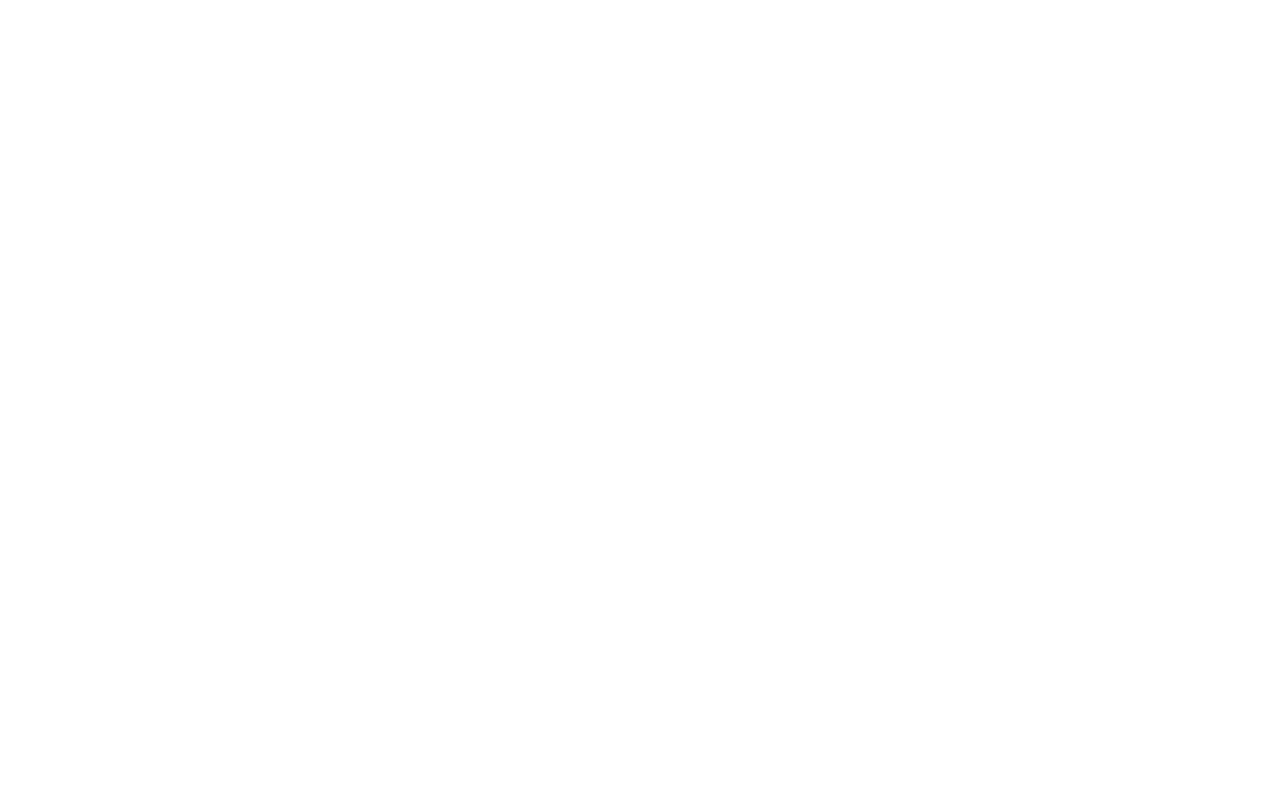
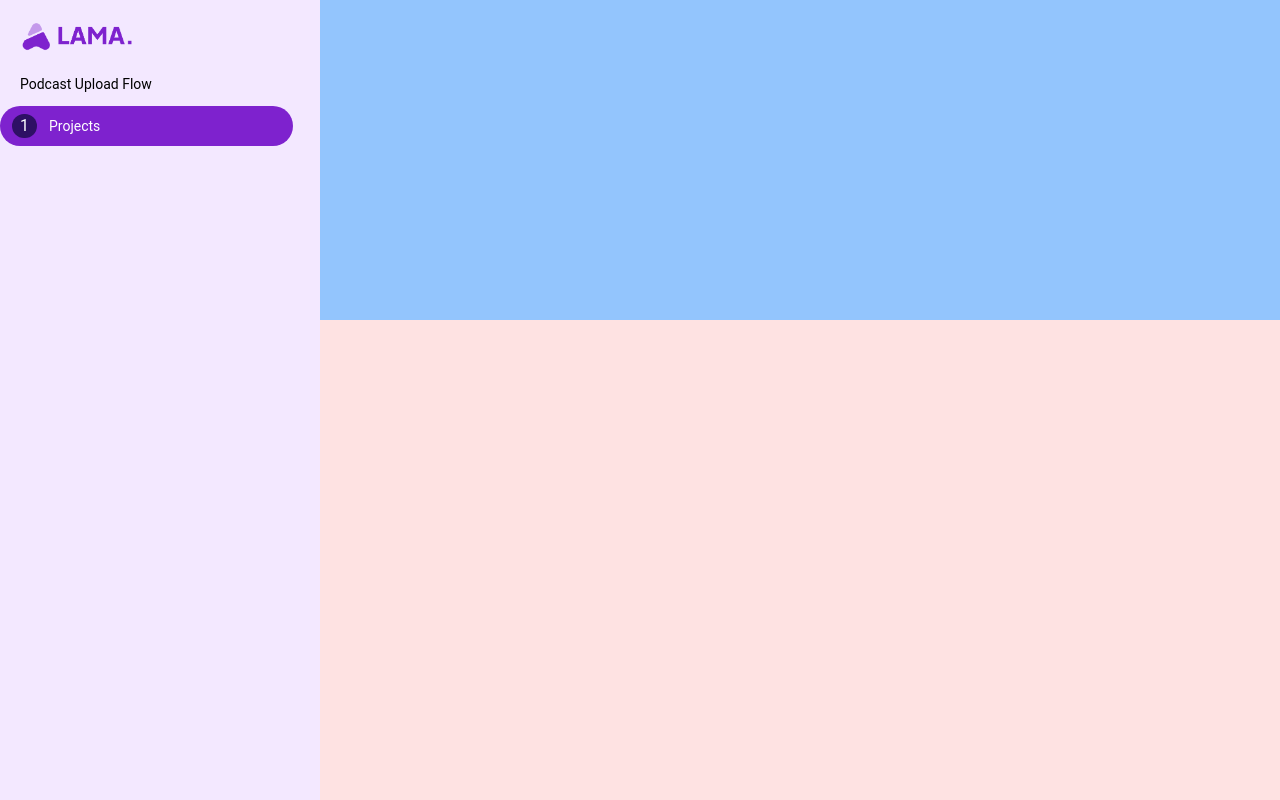
Before and after one commit to JabirHussain-AT/PodCast-MERN_webApp, a React (Vite) app in the folder client/: page /upload in a window 1280 px wide. Before the commit this address had no page. Built offline with nearby package versions, Linux system fonts and the light colour scheme.

Commit message:
feat : sidebar-updated

```diff
--- /dev/null
+++ b/client/src/components/commonComponents/SideBar.jsx
@@ -0,0 +1,37 @@
+import React from "react";
+import { NavLink } from "react-router-dom";
+import Logo from "../../assets/NavBar/Logo.png";
+
+const SideBar = () => {
+  return (
+    <>
+      <div className="w-3/12 min-h-screen fixed bg-bg_sidebar font-roboto ">
+        {/* Logo */}
+        <div>
+          <NavLink to="/">
+            <img src={Logo} alt="Logo" title="home" className="w-40 p-5" />
+          </NavLink>
+          <p className="font-roboto text-sm pl-5"> Podcast Upload Flow </p>
+          {/* NavLink */}
+          <div className="w-full flex-col items-center my-3">
+            {/* Each item in side bar */}
+          <div className="w-11/12 rounded-3xl mb-2 bg-primary ">
+            <NavLink to={"/projects"}>
+              <div className=" text-white flex gap-3 items-center h-10">
+                <span className="bg-violet-950 rounded-full px-2 ml-3 "> 1 </span> <p className="text-sm font-roboto"> Projects </p>{" "}
+              </div>
+            </NavLink>
+          </div>
+          {/* each items ends */}
+            <NavLink to={"/widgets"}></NavLink>
+            <NavLink to={"/deployment"}></NavLink>
+            <NavLink to={"/Pricing"}></NavLink>
+          </div>
+          {/*  */}
+        </div>
+      </div>
+    </>
+  );
+};
+
+export default SideBar;
--- /dev/null
+++ b/client/src/components/commonComponents/SideBarLayout.jsx
@@ -0,0 +1,16 @@
+import React from "react";
+import { Outlet } from "react-router-dom";
+import SideBar from "./SideBar";
+
+const SideBarLayout = () => {
+  return (
+    <>
+      <div className="bg-red-100 w-full min-h-screen">
+            < SideBar />
+            < Outlet />
+      </div>
+    </>
+  );
+};
+
+export default SideBarLayout;
--- /dev/null
+++ b/client/src/pages/UploadPage.jsx
@@ -0,0 +1,9 @@
+import React from 'react'
+
+const  UploadPage = () => {
+  return (
+    <div className='w-full bg-blue-300 min-h-80' >UploadPage</div>
+  )
+}
+
+export default  UploadPage
--- a/client/src/routes/AppRoutes.jsx
+++ b/client/src/routes/AppRoutes.jsx
@@ -2,6 +2,9 @@
 import { Routes, Route } from 'react-router-dom'
 import NavLayout from '../components/commonComponents/NavLayout';
 import Home from '../pages/Home';
+import SideBarLayout from '../components/commonComponents/SideBarLayout';
+import UploadPage from '../pages/UploadPage';
+
 
 function AppRoutes() {
   return (
@@ -9,6 +12,9 @@
       <Route path="/" element={< NavLayout />}>
         <Route index element={< Home />} />
       </Route>
+      <Route path="/upload" element={< SideBarLayout />}>
+        <Route index element={< UploadPage /> } />
+      </Route>
     </Routes>
   );
 }
--- a/client/tailwind.config.js
+++ b/client/tailwind.config.js
@@ -11,7 +11,8 @@
       },
       colors : {
         primary : '#7E22CE',
-        createButton : '#211935'
+        createButton : '#211935',
+        bg_sidebar : '#F3E8FF'
       }
     },
   },
```
